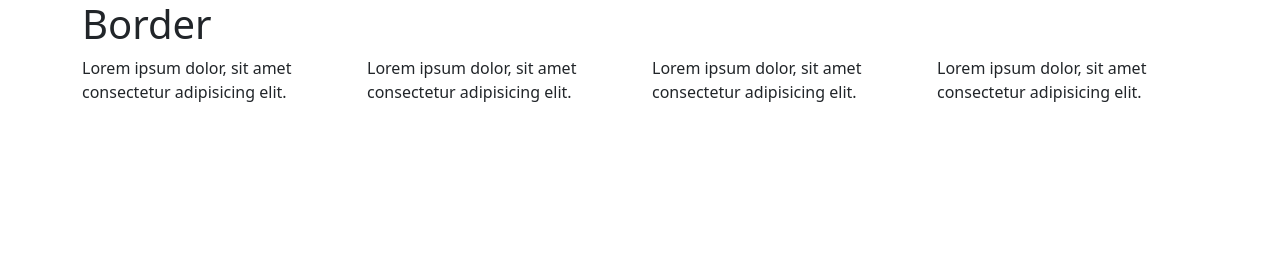
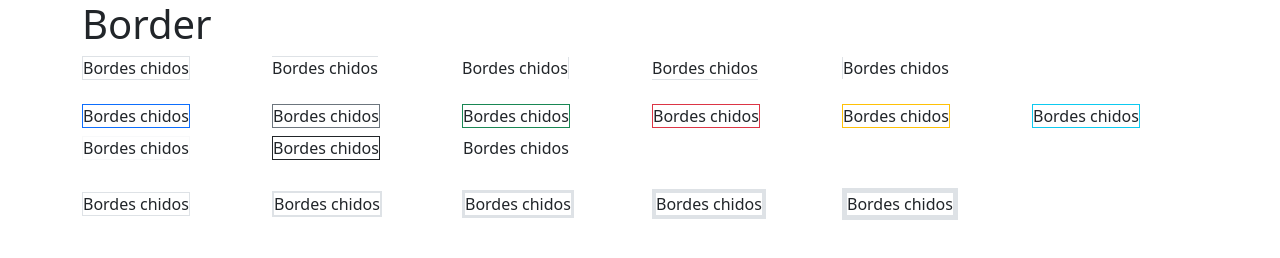
Before and after one commit to aceveduar/bootstrap, a plain HTML site: page index.html in a window 1280 px wide. Drawn offline with nearby package versions, Linux system fonts and the light colour scheme.

Commit message:
004 Border

```diff
--- a/index.html
+++ b/index.html
@@ -13,19 +13,73 @@
   <div class="container">
     <div class="row">
       <h1>Border</h1>
-      <div class="col-12 col-md-3">
-        Lorem ipsum dolor, sit amet consectetur adipisicing elit.
+      <div class="col-2">
+        <span class="border">Bordes chidos</span>
       </div>
-      <div class="col-12 col-md-3">
-        Lorem ipsum dolor, sit amet consectetur adipisicing elit.
+      <div class="col-2">
+        <span class="border-top">Bordes chidos</span>
       </div>
-      <div class="col-12 col-md-3">
-        Lorem ipsum dolor, sit amet consectetur adipisicing elit.
+      <div class="col-2">
+        <span class="border-end">Bordes chidos</span>
       </div>
-      <div class="col-12 col-md-3">
-        Lorem ipsum dolor, sit amet consectetur adipisicing elit.
+      <div class="col-2">
+        <span class="border-bottom">Bordes chidos</span>
+      </div>
+      <div class="col-2">
+        <span class="border-start">Bordes chidos</span>
       </div>
     </div>
+
+    <div class="row py-4">
+      <div class="col-2">
+        <span class="border border-primary">Bordes chidos</span>
+      </div>
+      <div class="col-2">
+        <span class="border border-secondary">Bordes chidos</span>
+      </div>
+      <div class="col-2">
+        <span class="border border-success">Bordes chidos</span>
+      </div>
+      <div class="col-2">
+        <span class="border border-danger">Bordes chidos</span>
+      </div>
+      <div class="col-2">
+        <span class="border border-warning">Bordes chidos</span>
+      </div>
+      <div class="col-2 pb-2">
+        <span class="border border-info">Bordes chidos</span>
+      </div>
+      <div class="col-2">
+        <span class="border border-light">Bordes chidos</span>
+      </div>
+      <div class="col-2">
+        <span class="border border-dark">Bordes chidos</span>
+      </div>
+      <div class="col-2">
+        <span class="border border-white">Bordes chidos</span>
+      </div>
+    </div>
+
+    <div class="row py-2">
+      <div class="col-2">
+        <span class="border border-1">Bordes chidos</span>
+      </div>
+      <div class="col-2">
+        <span class="border border-2">Bordes chidos</span>
+      </div>
+      <div class="col-2">
+        <span class="border border-3">Bordes chidos</span>
+      </div>
+      <div class="col-2">
+        <span class="border border-4">Bordes chidos</span>
+      </div>
+      <div class="col-2">
+        <span class="border border-5">Bordes chidos</span>
+      </div>
+    </div>
+
+
+
   </div>
 </body>
 </html>
```
